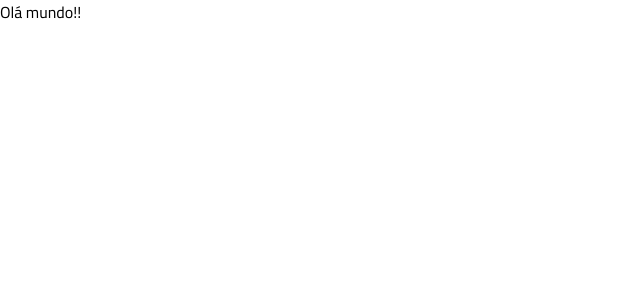
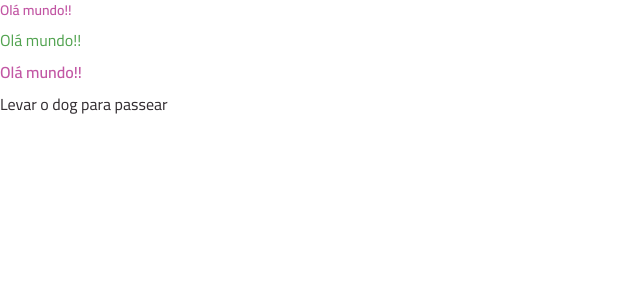
Before and after one commit to alexandreferrari-dev/ToDo-List, a React (Vite) app: page / in a window 1280 px wide. Shown: the top 300 px of the page, without its empty margins (0-640 px from the left). Built offline with nearby package versions, Linux system fonts and the light colour scheme.

Commit message:
criando-componente-text-com-cva

```diff
--- a/src/App.tsx
+++ b/src/App.tsx
@@ -1,4 +1,18 @@
+import Text from "./components/text.tsx";
+
 export default function App() {
-  return <div className="text-red-500">Olá mundo!!</div>
-
+  return (
+  <div className="flex flex-col gap-2">
+  <Text variant="body-sm-bold" className='text-pink-base'>
+    Olá mundo!!
+  </Text>
+  <Text className='text-green-base'>
+    Olá mundo!!
+  </Text>
+  <Text variant="body-md-bold" className='text-pink-base'>
+    Olá mundo!!
+  </Text>
+  <Text>Levar o dog para passear</Text>
+  </div>
+  )
 }
--- /dev/null
+++ b/src/components/text.tsx
@@ -0,0 +1,26 @@
+import React from 'react';
+import { type VariantProps} from 'class-variance-authority';
+import { textVariants } from './textVariants';
+
+interface TextProps extends VariantProps<typeof textVariants> {
+  as?: keyof React.JSX.IntrinsicElements;
+  className?: string;
+  children?: React.ReactNode;
+}
+
+export default function Text({
+  as = 'span',
+  variant,
+  className,
+  children,
+  ...props
+}: TextProps) {
+  return React.createElement(
+    as,
+    {
+      className: textVariants({ variant }) + (className ? ` ${className}` : ''),
+      ...props
+    },
+    children
+  )
+}
--- /dev/null
+++ b/src/components/textVariants.ts
@@ -0,0 +1,14 @@
+
+import { cva } from "class-variance-authority";
+export const textVariants = cva("font-sans text-gray-400", {
+  variants:{
+    variant:{
+      "body-sm-bold": "text-sm leading-5 font-semibold",
+      "body-md": "text-base leading-6 font-normal",
+      "body-md-bold": "text-base leading-6 font-semibold"
+    }
+  },
+  defaultVariants:{
+    variant: "body-md"
+  }
+})
```
